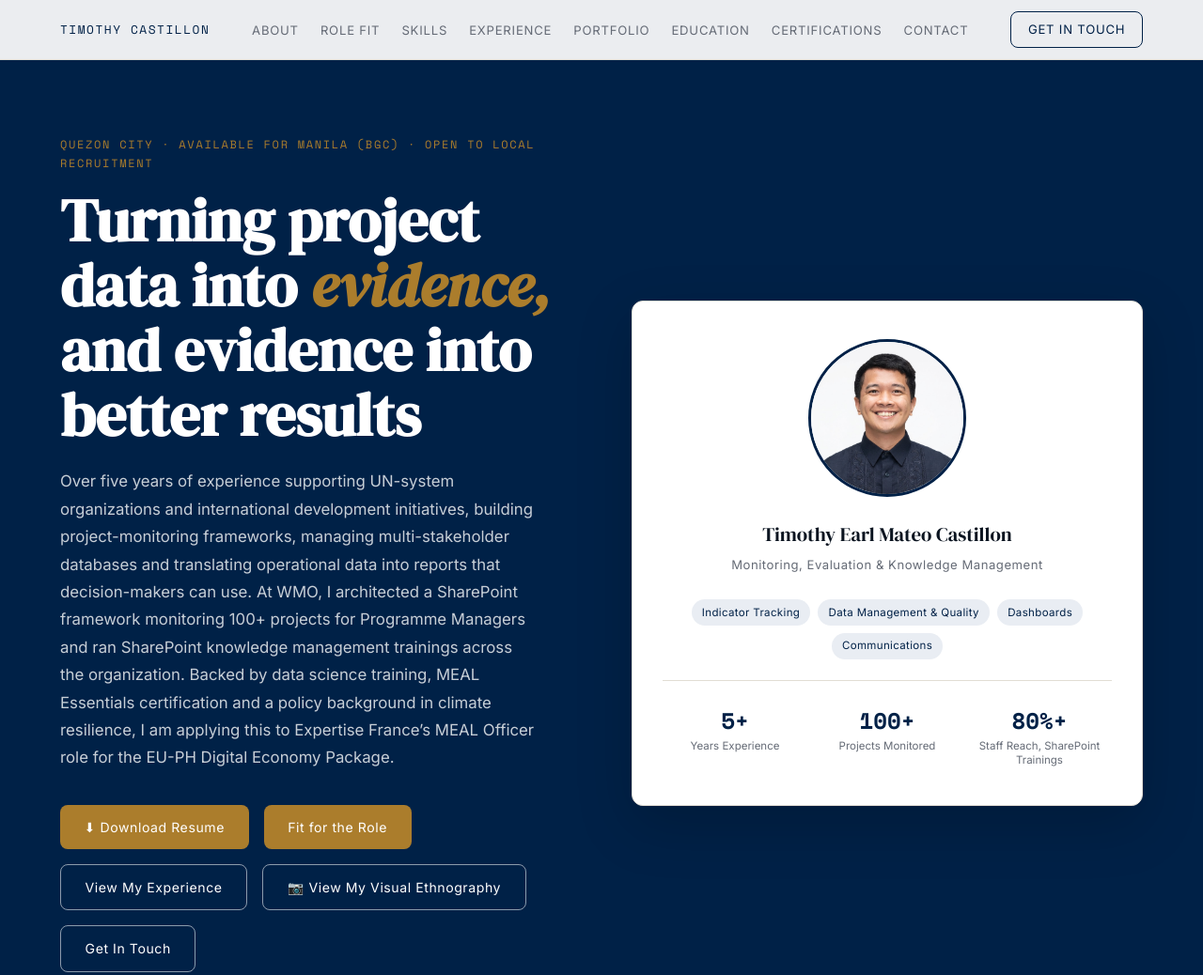
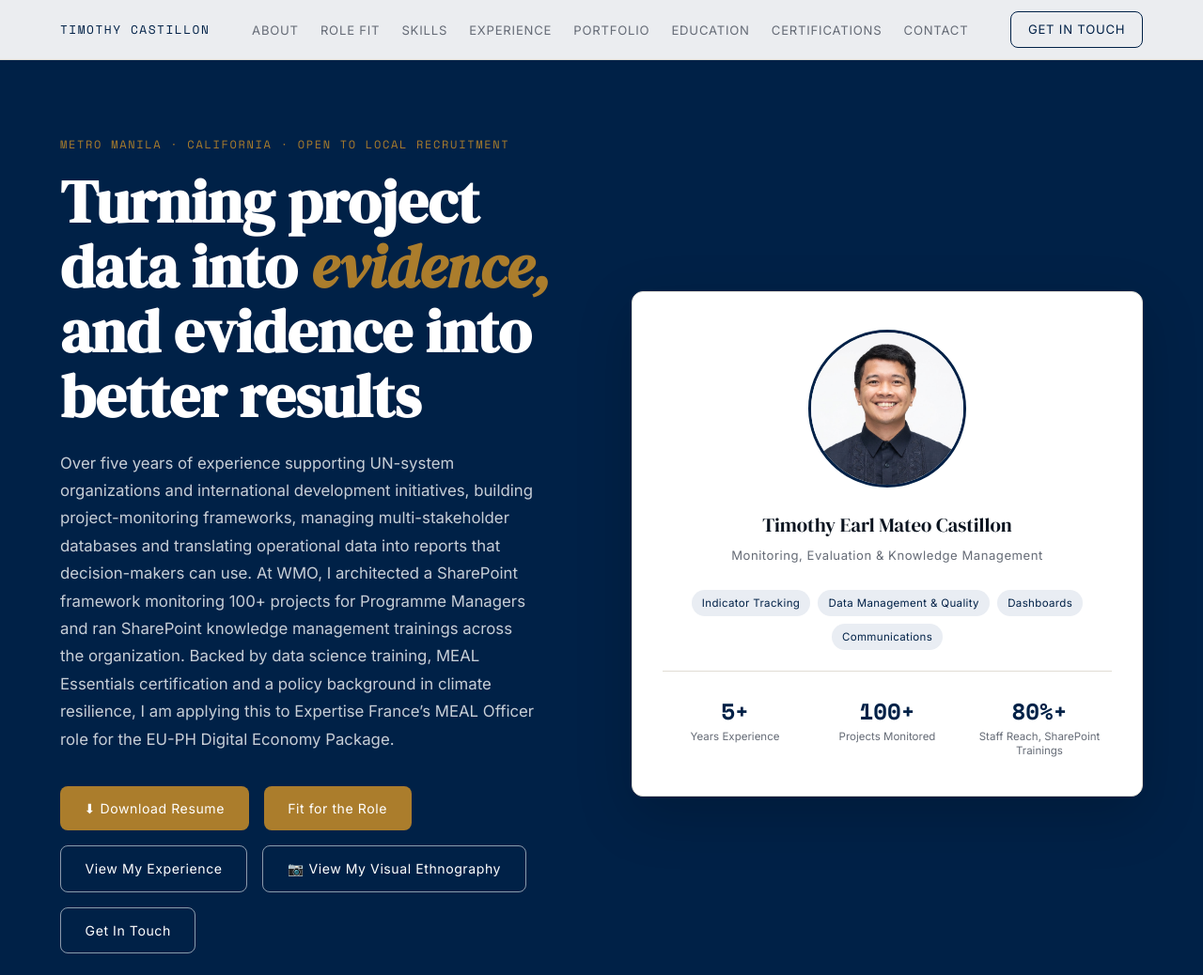
Before and after one commit to tmcastillon01/EF_MEAL, a plain HTML site: page index.html in a window 1280 px wide. Shown: the top 1038 px of the page at 94% size. Drawn offline with nearby package versions, Linux system fonts and the light colour scheme.

Commit message:
Update index.html

```diff
--- a/index.html
+++ b/index.html
@@ -465,7 +465,7 @@
 <!-- HERO -->
 <section id="home">
   <div class="hero-text">
-    <p class="hero-eyebrow">Quezon City · Available for Manila (BGC) · Open to local recruitment</p>
+    <p class="hero-eyebrow">Metro Manila · California · Open to local recruitment</p>
     <h1 class="hero-name">
       Turning project data into <em>evidence,</em><br>and evidence into better results
     </h1>
```
